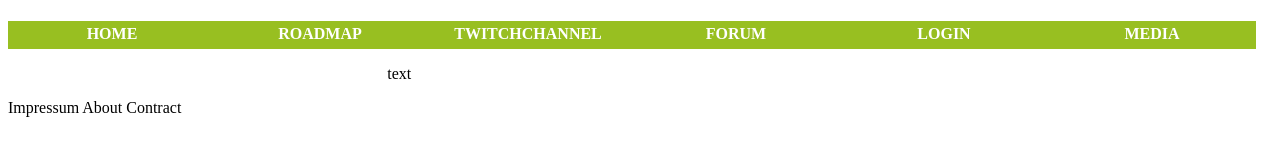
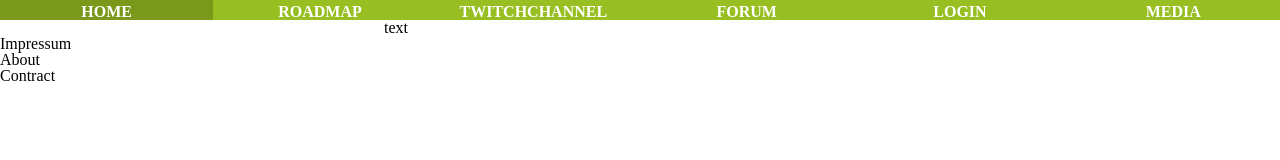
Before and after one commit to Lether1983/HP_MaC, a plain HTML site: page index.html in a window 1280 px wide. Drawn offline with Linux system fonts and the light colour scheme.

Commit message:
fjsiidjg

```diff
--- a/index.html
+++ b/index.html
@@ -9,7 +9,7 @@
         <header>
             <h1></h1>
             <nav>
-                <ul>
+                <ul class="main-nav">
                     <li><a href="#home">HOME</a></li>
                     <li><a href="#roadmap">ROADMAP</a></li>
                     <li><a href="#channel">TWITCHCHANNEL</a></li>
@@ -20,16 +20,17 @@
             </nav>
         </header>
         <main>
-            <section>
-                <p>text
-                </p>
+            <section class="first">
+                <div>
+                    <p>text</p>
+                </div>
             </section>
         </main>
         <footer>
-            <ul1>
-                <li1>Impressum</li1>
-                <li1>About</li1>
-                <li1>Contract</li1>
+            <ul>
+                <li>Impressum</li>
+                <li>About</li>
+                <li>Contract</li>
             </ul1>
         </footer>
     </body>
--- a/main.css
+++ b/main.css
@@ -1,4 +1,52 @@
-ul
+html, body, div, span, applet, object, iframe,
+h1, h2, h3, h4, h5, h6, p, blockquote, pre,
+a, abbr, acronym, address, big, cite, code,
+del, dfn, em, font, img, ins, kbd, q, s, samp,
+small, strike, strong, sub, sup, tt, var,
+dl, dt, dd, ol, ul, li,
+fieldset, form, label, legend,
+table, caption, tbody, tfoot, thead, tr, th, td {
+    margin: 0;
+    padding: 0;
+    border: 0;
+    outline: 0;
+    font-weight: inherit;
+    font-style: inherit;
+    font-size: 100%;
+    font-family: inherit;
+    vertical-align: baseline;
+}
+/* remember to define focus styles! */
+:focus {
+    outline: 0;
+}
+body {
+    line-height: 1;
+    color: black;
+    background: white;
+}
+ol, ul {
+    list-style: none;
+}
+/* tables still need 'cellspacing="0"' in the markup */
+table {
+    border-collapse: separate;
+    border-spacing: 0;
+}
+caption, th, td {
+    text-align: left;
+    font-weight: normal;
+}
+blockquote:before, blockquote:after,
+q:before, q:after {
+    content: "";
+}
+blockquote, q {
+    quotes: "" "";
+}
+
+
+.main-nav
 {
     list-style-type: none;
     width: 100%;
@@ -11,9 +59,11 @@ main
 {
     background:white;
 }
-li
+.main-nav li
 {
     float: left;
+    width: 16.6666667%;
+    height: 20px;
 }
 
 a:link,a:visited
@@ -22,8 +72,6 @@ display: block;
 font-weight:bold;
 color:#FFFFFF;
 background-color: #98bf21;
-width: 200px;
-height: 20px;
 text-align: center;
 padding: 4px;
 text-transform: uppercase;
@@ -35,10 +83,11 @@ a:hover,a:active
     background-color: #7A991A;
 }
 
-p
+.first{
+    width: 100%;
+}
+.first div
 {
-    text-align: left;
-    word-wrap: break-word;
-    padding-left: 30%;
-    padding-right: 30%;
+    width: 40%;
+    margin: 0 auto;
 }
```
